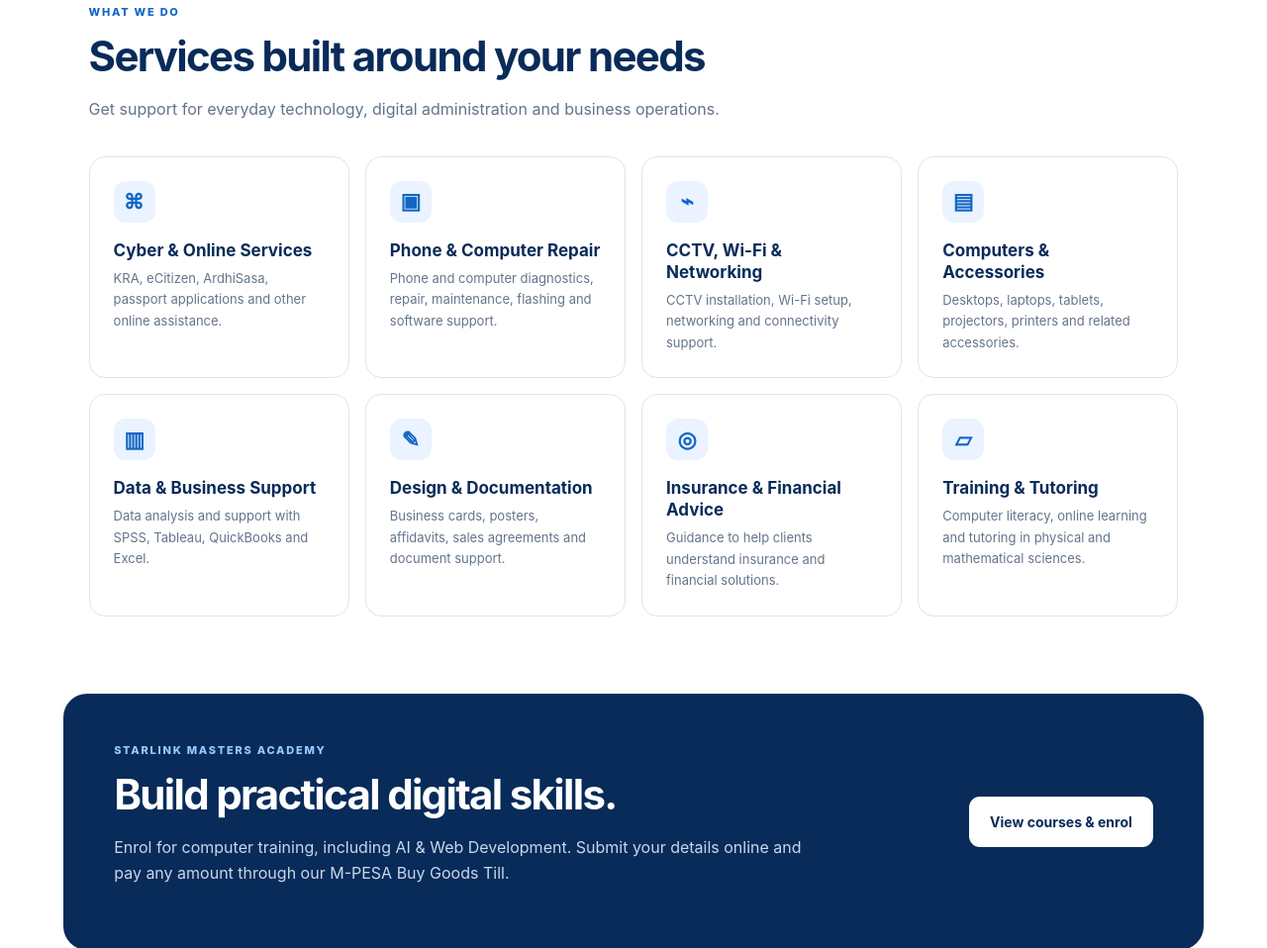
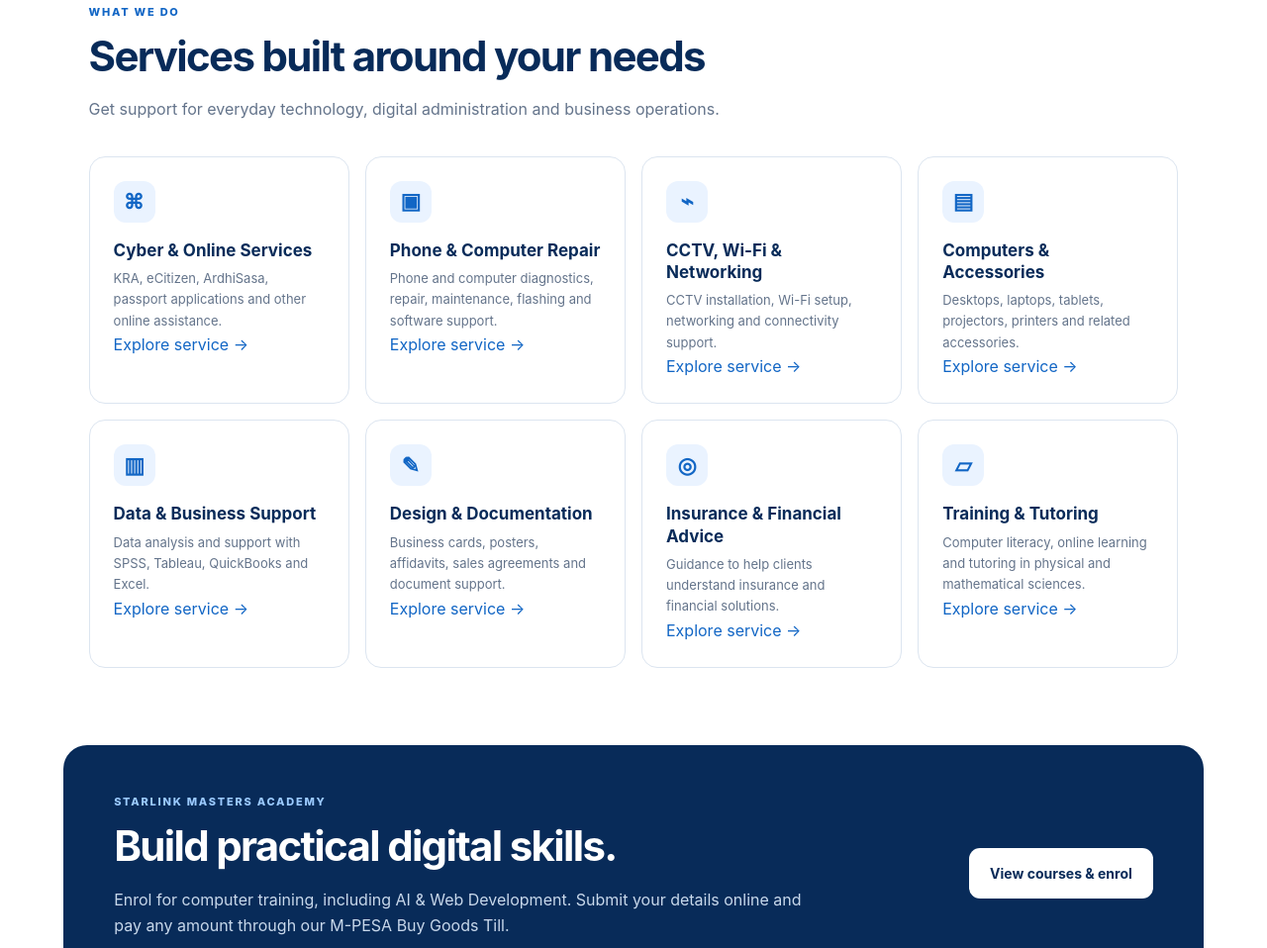
Before and after one commit to Kingsman1216/starlinkmasters-website, a plain HTML site: page index.html in a window 1280 px wide. Shown: the part 1642-2600 px from the top of the page at 99% size. Drawn offline with Linux system fonts and the light colour scheme.

Commit message:
Make all service cards clickable

```diff
--- a/index.html
+++ b/index.html
@@ -66,14 +66,14 @@
         <p>Get support for everyday technology, digital administration and business operations.</p>
       </div>
       <div class="service-grid">
-        <article class="service-card"><span class="service-icon">⌘</span><h3>Cyber & Online Services</h3><p>KRA, eCitizen, ArdhiSasa, passport applications and other online assistance.</p></article>
-        <article class="service-card"><span class="service-icon">▣</span><h3>Phone & Computer Repair</h3><p>Phone and computer diagnostics, repair, maintenance, flashing and software support.</p></article>
-        <article class="service-card"><span class="service-icon">⌁</span><h3>CCTV, Wi-Fi & Networking</h3><p>CCTV installation, Wi-Fi setup, networking and connectivity support.</p></article>
-        <article class="service-card"><span class="service-icon">▤</span><h3>Computers & Accessories</h3><p>Desktops, laptops, tablets, projectors, printers and related accessories.</p></article>
-        <article class="service-card"><span class="service-icon">▥</span><h3>Data & Business Support</h3><p>Data analysis and support with SPSS, Tableau, QuickBooks and Excel.</p></article>
-        <article class="service-card"><span class="service-icon">✎</span><h3>Design & Documentation</h3><p>Business cards, posters, affidavits, sales agreements and document support.</p></article>
-        <article class="service-card"><span class="service-icon">◎</span><h3>Insurance & Financial Advice</h3><p>Guidance to help clients understand insurance and financial solutions.</p></article>
-        <article class="service-card"><span class="service-icon">▱</span><h3>Training & Tutoring</h3><p>Computer literacy, online learning and tutoring in physical and mathematical sciences.</p></article>
+        <a class="service-card service-card-link" href="cyber-services.html" aria-label="Explore Cyber & Online Services"><span class="service-icon">⌘</span><h3>Cyber & Online Services</h3><p>KRA, eCitizen, ArdhiSasa, passport applications and other online assistance.</p><span class="service-learn">Explore service →</span></a>
+        <a class="service-card service-card-link" href="repair-services.html" aria-label="Explore Phone & Computer Repair"><span class="service-icon">▣</span><h3>Phone & Computer Repair</h3><p>Phone and computer diagnostics, repair, maintenance, flashing and software support.</p><span class="service-learn">Explore service →</span></a>
+        <a class="service-card service-card-link" href="networking-services.html" aria-label="Explore CCTV, Wi-Fi & Networking"><span class="service-icon">⌁</span><h3>CCTV, Wi-Fi & Networking</h3><p>CCTV installation, Wi-Fi setup, networking and connectivity support.</p><span class="service-learn">Explore service →</span></a>
+        <a class="service-card service-card-link" href="computers-accessories.html" aria-label="Explore Computers & Accessories"><span class="service-icon">▤</span><h3>Computers & Accessories</h3><p>Desktops, laptops, tablets, projectors, printers and related accessories.</p><span class="service-learn">Explore service →</span></a>
+        <a class="service-card service-card-link" href="data-business-support.html" aria-label="Explore Data & Business Support"><span class="service-icon">▥</span><h3>Data & Business Support</h3><p>Data analysis and support with SPSS, Tableau, QuickBooks and Excel.</p><span class="service-learn">Explore service →</span></a>
+        <a class="service-card service-card-link" href="design-documentation.html" aria-label="Explore Design & Documentation"><span class="service-icon">✎</span><h3>Design & Documentation</h3><p>Business cards, posters, affidavits, sales agreements and document support.</p><span class="service-learn">Explore service →</span></a>
+        <a class="service-card service-card-link" href="insurance-financial-advice.html" aria-label="Explore Insurance & Financial Advice"><span class="service-icon">◎</span><h3>Insurance & Financial Advice</h3><p>Guidance to help clients understand insurance and financial solutions.</p><span class="service-learn">Explore service →</span></a>
+        <a class="service-card service-card-link" href="training-tutoring.html" aria-label="Explore Training & Tutoring"><span class="service-icon">▱</span><h3>Training & Tutoring</h3><p>Computer literacy, online learning and tutoring in physical and mathematical sciences.</p><span class="service-learn">Explore service →</span></a>
       </div>
     </section>
 
```
